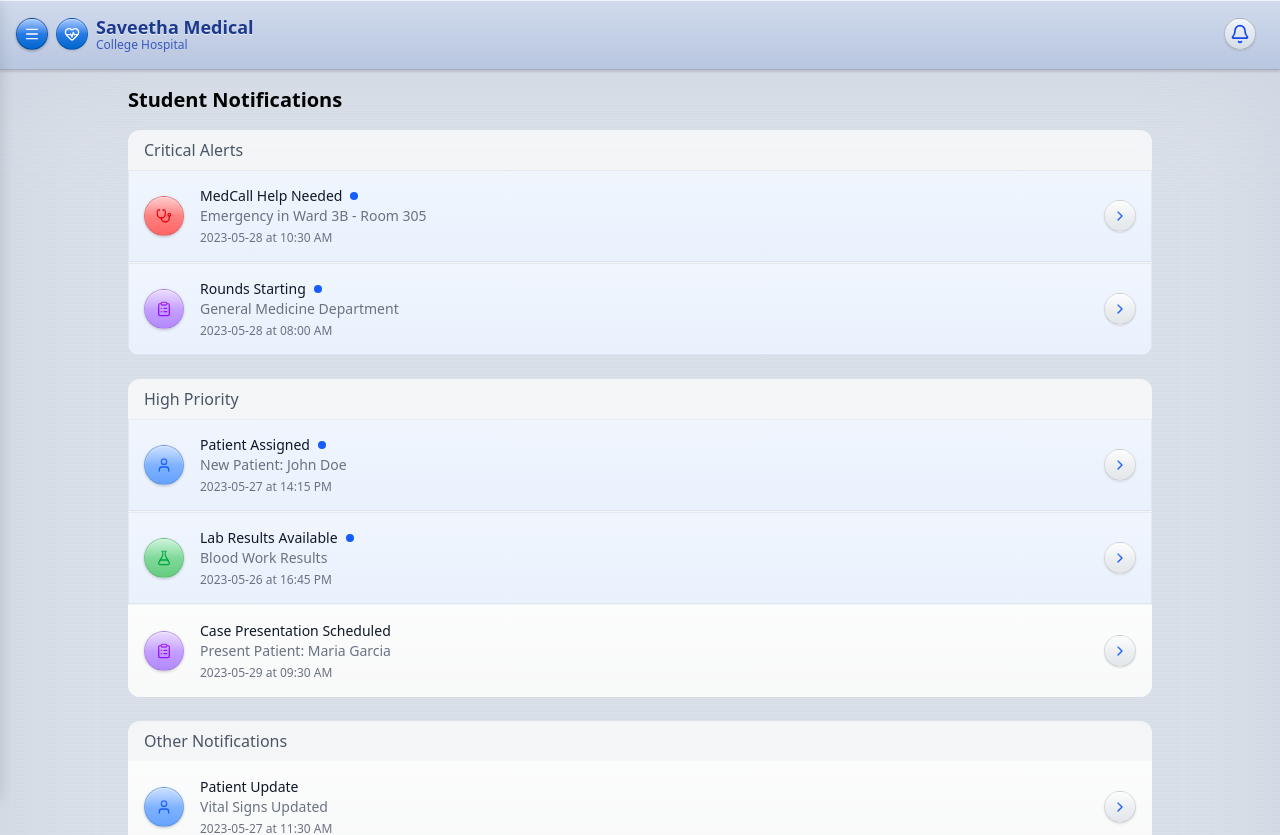
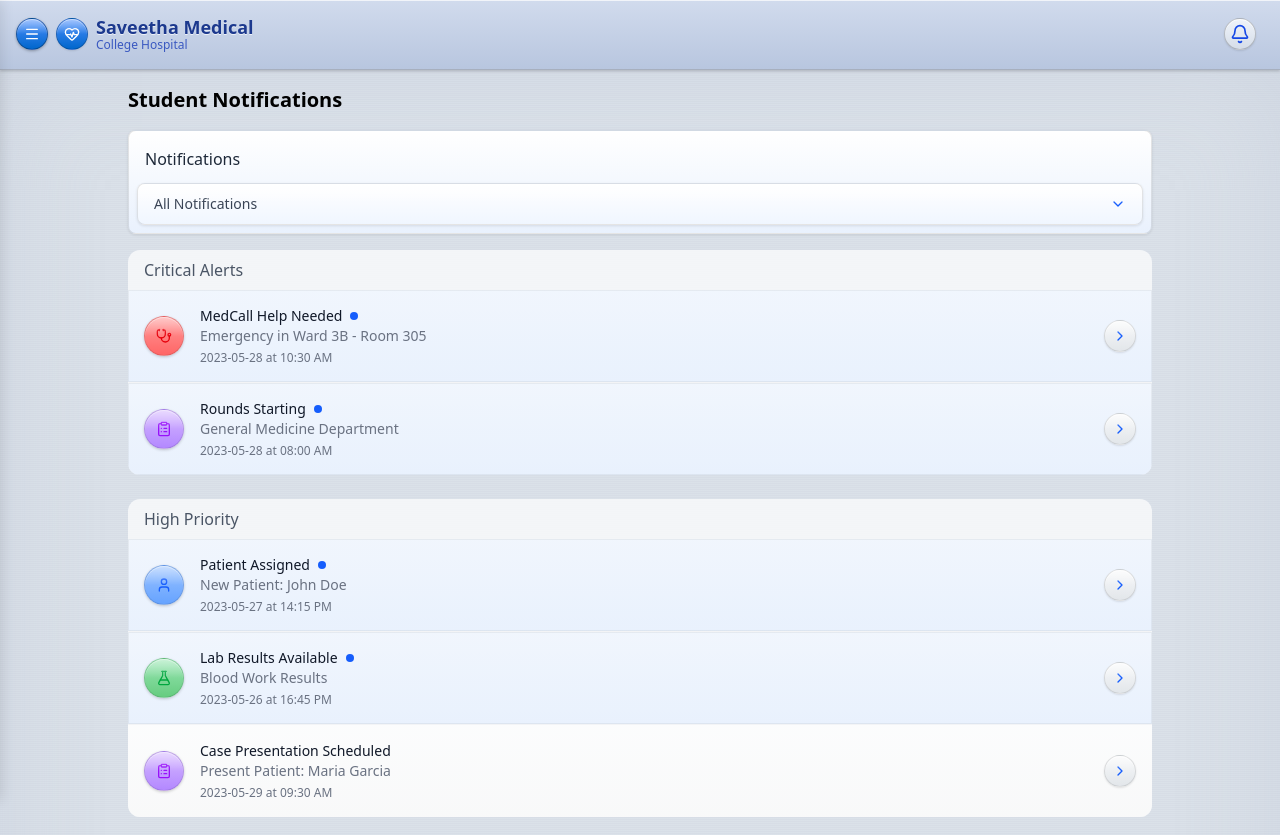
Before and after one commit to Mukunthan-A-R/simats-medical-client, a React (Vite) app: page /student/notifications in a window 1280 px wide. Shown: the top 835 px of the page. Built offline with nearby package versions, Linux system fonts and the light colour scheme.

Commit message:
adding sort bar

```diff
--- a/src/components/students/StudentFilterDropdown.jsx
+++ b/src/components/students/StudentFilterDropdown.jsx
@@ -11,7 +11,17 @@ export function StudentFilterDropdown({
   aquaGlossEffect,
 }) {
   return (
-    <div className="relative">
+    <div className="relative border rounded-lg mb-4 p-2 shadow-sm"
+    style={{
+          background: 'linear-gradient(to bottom, #ffffff, #e9f1fdff)',
+          boxShadow: '0 1px 3px rgba(0,0,0,0.1), inset 0 1px 0 rgba(255,255,255,0.9)',
+          border: '1px solid rgba(0,0,0,0.1)',
+        }}
+        >
+         <p className='p-2 pb-3 font-medium text-gray-800'>
+
+        Notifications
+        </p>
       <button
         onClick={toggleDropdown}
         className={`w-full px-4 py-2.5 rounded-lg flex items-center justify-between text-sm font-medium text-gray-700 ${aquaButtonStyle} ${aquaGlossEffect}`}
--- a/src/pages/student/StudentNotificationsScreen.jsx
+++ b/src/pages/student/StudentNotificationsScreen.jsx
@@ -15,6 +15,7 @@ import {
   ChevronDownIcon
 } from 'lucide-react';
 import { StudentNotificationPopup } from '../../components/students/StudentNotificationPopup';
+import { StudentFilterDropdown } from '../../components/students/StudentFilterDropdown';
 
 // ========================
 // Individual Notification Item Component
@@ -164,6 +165,26 @@ export function StudentNotificationsScreen({ onNavigate }) {
   const [selectedNotification, setSelectedNotification] = useState(null);
   const [detailsModalOpen, setDetailsModalOpen] = useState(false);
 
+  const [activeFilter, setActiveFilter] = useState('all');
+  const [dropdownOpen, setDropdownOpen] = useState(false);
+
+
+  const filterOptions = [
+    { id: 'all', label: 'All Notifications', icon: <BellIcon size={16} /> },
+    { id: 'medcall', label: 'MedCall', icon: <StethoscopeIcon size={16} /> },
+    { id: 'patient', label: 'Patient', icon: <UserIcon size={16} /> },
+    { id: 'lab', label: 'Lab', icon: <FlaskConicalIcon size={16} /> },
+    { id: 'academic', label: 'Academic', icon: <GraduationCapIcon size={16} /> },
+    { id: 'rounds', label: 'Rounds', icon: <ClipboardListIcon size={16} /> }
+  ];
+
+  const handleFilterSelect = (filterId) => {
+  setActiveFilter(filterId);
+  setDropdownOpen(false);
+  };
+
+
+
   const aquaButtonStyle = 'relative overflow-hidden transition-all active:translate-y-0.5 active:shadow-inner';
   const aquaGlossEffect = 'before:absolute before:inset-0 before:bg-gradient-to-b before:from-white/80 before:via-transparent before:to-transparent before:opacity-60';
 
@@ -202,6 +223,17 @@ export function StudentNotificationsScreen({ onNavigate }) {
     <div className="px-4 sm:px-6 md:px-10 lg:px-20 xl:px-32 pt-4">
       <h1 className="text-xl font-semibold mb-4">Student Notifications</h1>
 
+      <StudentFilterDropdown
+        filterOptions={filterOptions}
+        activeFilter={activeFilter}
+        toggleDropdown={() => setDropdownOpen(prev => !prev)}
+        dropdownOpen={dropdownOpen}
+        handleFilterSelect={handleFilterSelect}
+        aquaButtonStyle={aquaButtonStyle}
+        aquaGlossEffect={aquaGlossEffect}
+    />
+
+
       {/* Notification Groups */}
       {['critical', 'high', 'medium', 'low'].map(priority => (
         groupedNotifications[priority].length > 0 && (
```
